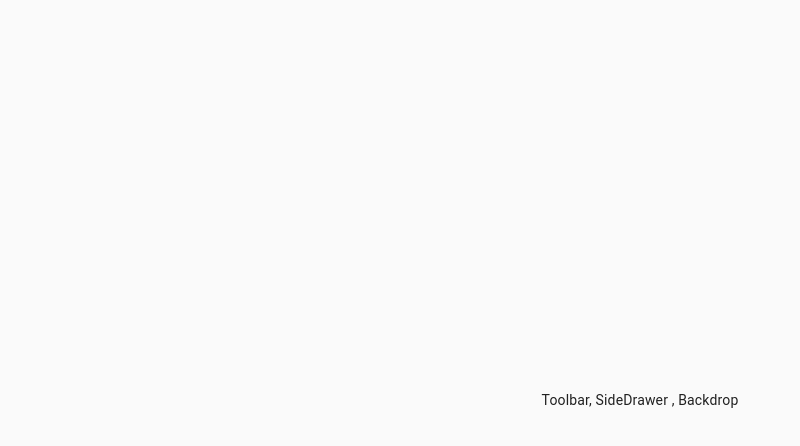
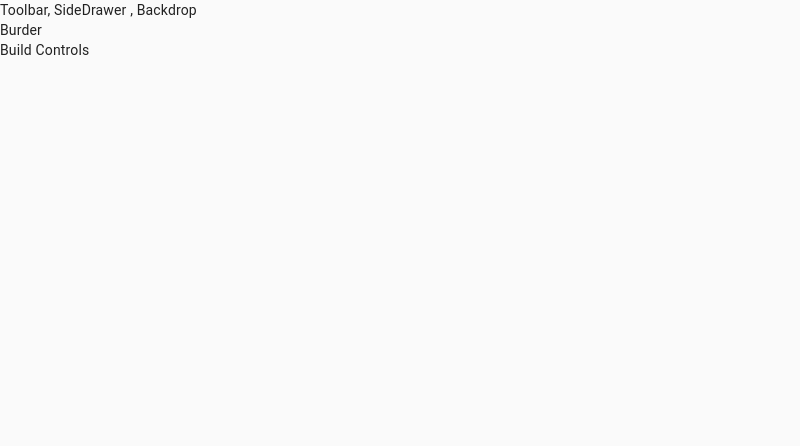
Before and after one commit to MuhammadAkbar11/burger-builder, a React (Create React App) app: page / in a window 1280 px wide. Shown: the top 446 px of the page, without its empty margins (0-800 px from the left). Built offline with nearby package versions, Linux system fonts and the light colour scheme; the HTML template or start-up script is replaced by a standard one.

Commit message:
Create Burger Builder Container

```diff
--- a/src/App.js
+++ b/src/App.js
@@ -1,13 +1,14 @@
 import React from "react";
 import { CssBaseline, makeStyles } from "@material-ui/core";
 import Layout from "./components/Layouts/Layout";
+import BurgerBuilder from "./containers/BurgerBuilder/BurgerBuilder";
 
 const useStyles = makeStyles(theme => ({
   root: {
-    display: "flex",
-    flexDirection: "column",
-    justifyContent: "center",
-    alignItems: "center",
+    // display: "flex",
+    // flexDirection: "column",
+    // justifyContent: "center",
+    // alignItems: "center",
     minHeight: "100vh",
   },
   layout: {},
@@ -19,7 +20,7 @@
     <div className={classes.root}>
       <CssBaseline />
       <Layout>
-        <p>Tess</p>
+        <BurgerBuilder />
       </Layout>
     </div>
   );
--- a/src/components/Layouts/Layout.jsx
+++ b/src/components/Layouts/Layout.jsx
@@ -5,7 +5,7 @@
   return (
     <Aux>
       <div>Toolbar, SideDrawer , Backdrop</div>
-      <main>{props.childred}</main>
+      <main>{props.children}</main>
     </Aux>
   );
 };
--- /dev/null
+++ b/src/containers/BurgerBuilder/BurgerBuilder.jsx
@@ -0,0 +1,15 @@
+import React, { Component } from "react";
+import Aux from "../../hoc/Aux";
+
+class BurgerBuilder extends Component {
+  render() {
+    return (
+      <Aux>
+        <div>Burder</div>
+        <div>Build Controls</div>
+      </Aux>
+    );
+  }
+}
+
+export default BurgerBuilder;
```
